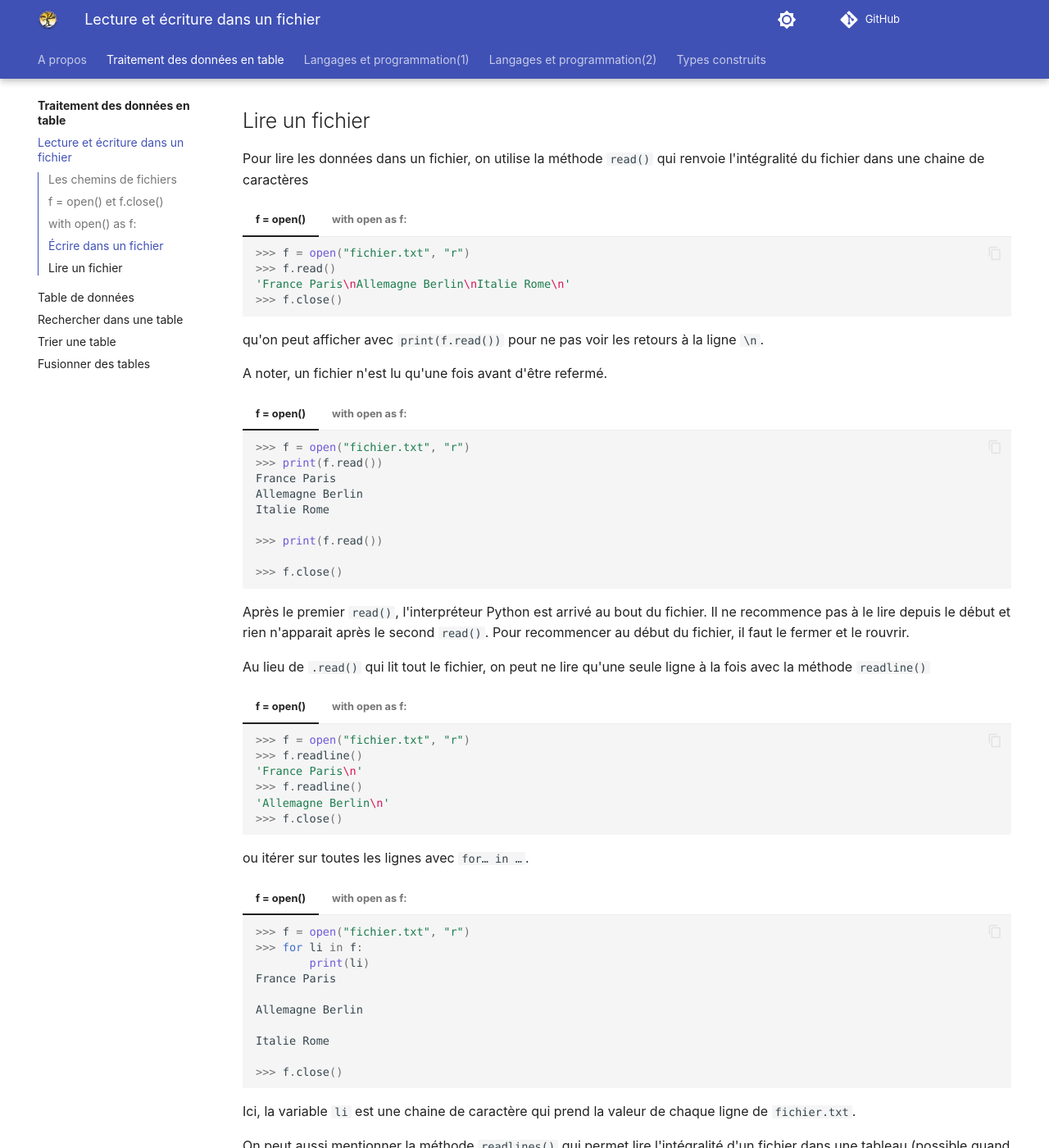
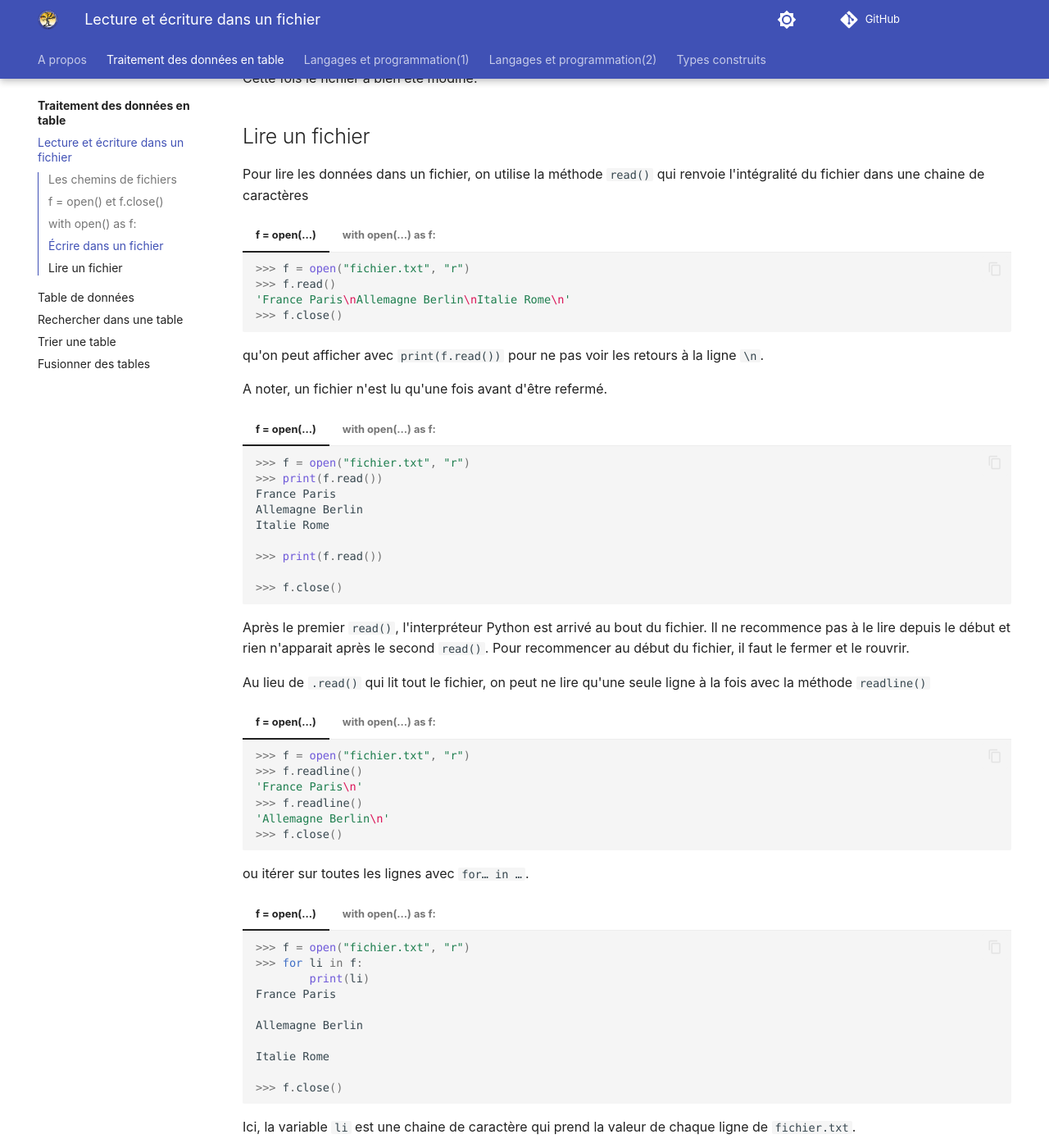
Before and after one commit to fab-perez/NSI-1, an MkDocs documentation site: the page built from docs/donnees-en-tables/1-lecture-ecriture-dans-un-fichier.md, in a window 1280 px wide and 1400 px high, scrolled down 2929 px. Shown: the whole window at 82% size. Built offline with MkDocs 1.6.1 and Material for MkDocs 9.7.7, drawn with Linux system fonts in a browser that asks for light colours; emoji names are drawn with the system emoji font; comment, search, counter and statistics services are not loaded; some of the changed text lies outside the part shown.

Commit message:
Add files via upload

````diff
--- a/docs/donnees-en-tables/1-lecture-ecriture-dans-un-fichier.md
+++ b/docs/donnees-en-tables/1-lecture-ecriture-dans-un-fichier.md
@@ -105,16 +105,17 @@ Pour écrire dans un fichier, on utilise la méthode `write()` en lui passant en
 [^1.6]: On peut récupérer cette valeur par exemple pour vérifier que le fichier contient bien le texte qu'on y a écrit.
 
 
-=== "f = open()"
+=== "f = open(...)"
     ``` py
     >>> f = open("fichier.txt", "w")
     >>> f.write('France Paris\n')
     13
+	>>> f.close()
     ```
 
-=== "with open as f:"
+=== "with open(...) as f:"
     ``` py
-    >>> f.close()	>>> with open("fichier.txt", "w") as f
+    >>> with open("fichier.txt", "w") as f
             f.write('France Paris\n')
     13
     >>>
@@ -143,7 +144,7 @@ Cette fois le fichier a bien été modifié.
 Pour lire les données dans un fichier, on utilise la méthode `read()` qui renvoie l'intégralité du fichier dans une chaine de caractères
 
 
-=== "f = open()"
+=== "f = open(...)"
     ``` py
     >>> f = open("fichier.txt", "r")
     >>> f.read()
@@ -151,7 +152,7 @@ Pour lire les données dans un fichier, on utilise la méthode `read()` qui renv
     >>> f.close()
     ```
 
-=== "with open as f:"
+=== "with open(...) as f:"
     ``` py
 	>>> with open("fichier.txt", "r") as f
         f.read()
@@ -165,7 +166,7 @@ qu'on peut afficher avec `print(f.read())` pour ne pas voir les retours à la li
 A noter, un fichier n'est lu qu'une fois avant d'être refermé.
 
 
-=== "f = open()"
+=== "f = open(...)"
     ``` py
     >>> f = open("fichier.txt", "r")
     >>> print(f.read())
@@ -178,7 +179,7 @@ A noter, un fichier n'est lu qu'une fois avant d'être refermé.
     >>> f.close()
     ```
 
-=== "with open as f:"
+=== "with open(...) as f:"
     ``` py
 	>>> with open("fichier.txt", "r") as f
         print(f.read())
@@ -194,7 +195,7 @@ Après le premier `read()`, l'interpréteur Python est arrivé au bout du fichie
 Au lieu de `.read()` qui lit tout le fichier, on peut ne lire qu'une seule ligne à la fois avec la méthode `readline()`
 
 
-=== "f = open()"
+=== "f = open(...)"
     ``` py
     >>> f = open("fichier.txt", "r")
     >>> f.readline()
@@ -204,7 +205,7 @@ Au lieu de `.read()` qui lit tout le fichier, on peut ne lire qu'une seule ligne
     >>> f.close()
     ```
 
-=== "with open as f:"
+=== "with open(...) as f:"
     ``` py
 	>>> with open("fichier.txt", "r") as f
         f.readline()
@@ -219,7 +220,7 @@ ou itérer sur toutes les lignes avec `for… in …`.
 
 
 
-=== "f = open()"
+=== "f = open(...)"
     ``` py
     >>> f = open("fichier.txt", "r")
     >>> for li in f:
@@ -233,7 +234,7 @@ ou itérer sur toutes les lignes avec `for… in …`.
     >>> f.close()
     ```
 
-=== "with open as f:"
+=== "with open(...) as f:"
     ``` py
 	>>> with open("fichier.txt", "r") as f
         for li in f:
````
